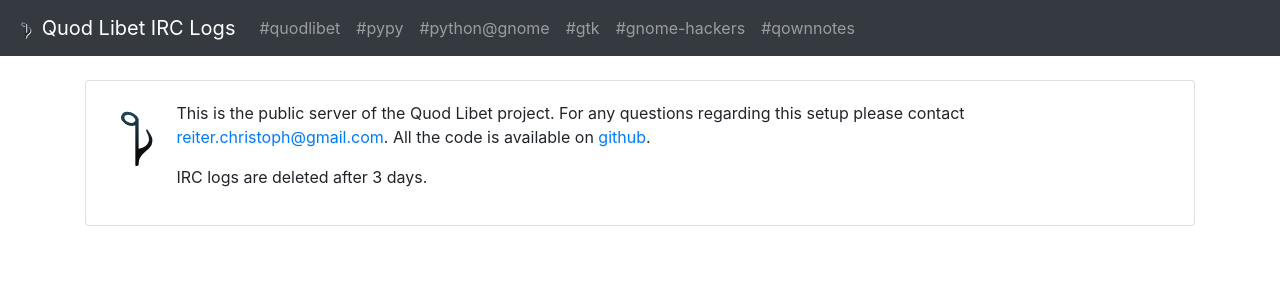
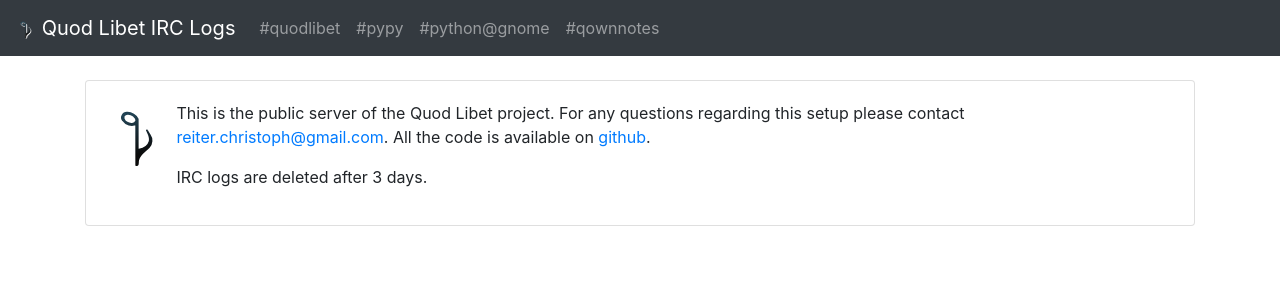
Before and after one commit to quodlibet/irc-logger, a Flask app: page / in a window 1280 px wide. Shown: the top 300 px of the page. Run offline with Flask 2, Linux system fonts and the light colour scheme; some libraries are stand-ins or nearby versions.

Commit message:
remove more

```diff
--- a/ircbot.py
+++ b/ircbot.py
@@ -21,6 +21,7 @@
 BOTS = [
     Bot("marvin", "#pypy", "irc.freenode.org", 6667),
     Bot("marvin", "#quodlibet", "irc.oftc.net", 6667),
+    Bot("marvin", "#python", "irc.gnome.org", 6667),
     Bot("marvin", "#qownnotes", "irc.freenode.org", 6667),
 ]
 
--- a/web/__init__.py
+++ b/web/__init__.py
@@ -71,9 +71,7 @@
 IRC_CHANS = {
     "quodlibet": "#quodlibet@irc.oftc.net",
     "pypy": "#pypy@irc.freenode.org",
-    "gtk": "#gtk@irc.gnome.org",
     "pygobject": "#python@irc.gnome.org",
-    "gnome-hackers": "#gnome-hackers@irc.gnome.org",
     "qownnotes": "#qownnotes@irc.freenode.org",
 }
 
--- a/web/templates/layout.html
+++ b/web/templates/layout.html
@@ -26,8 +26,6 @@
             <li{% if active == "quodlibet" %} class="active"{% endif %}><a class="nav-link" href="/irc/quodlibet/latest.log.html#irc-end">#quodlibet</a></li>
             <li{% if active == "pypy" %} class="active"{% endif %}><a class="nav-link" href="/irc/pypy/latest.log.html#irc-end">#pypy</a></li>
             <li{% if active == "pygobject" %} class="active"{% endif %}><a class="nav-link" href="/irc/pygobject/latest.log.html#irc-end">#python@gnome</a></li>
-            <li{% if active == "gtk" %} class="active"{% endif %}><a class="nav-link" href="/irc/gtk/latest.log.html#irc-end">#gtk</a></li>
-            <li{% if active == "gnome-hackers" %} class="active"{% endif %}><a class="nav-link" href="/irc/gnome-hackers/latest.log.html#irc-end">#gnome-hackers</a></li>
             <li{% if active == "qownnotes" %} class="active"{% endif %}><a class="nav-link" href="/irc/qownnotes/latest.log.html#irc-end">#qownnotes</a></li>
           </ul>
         </div>
```
